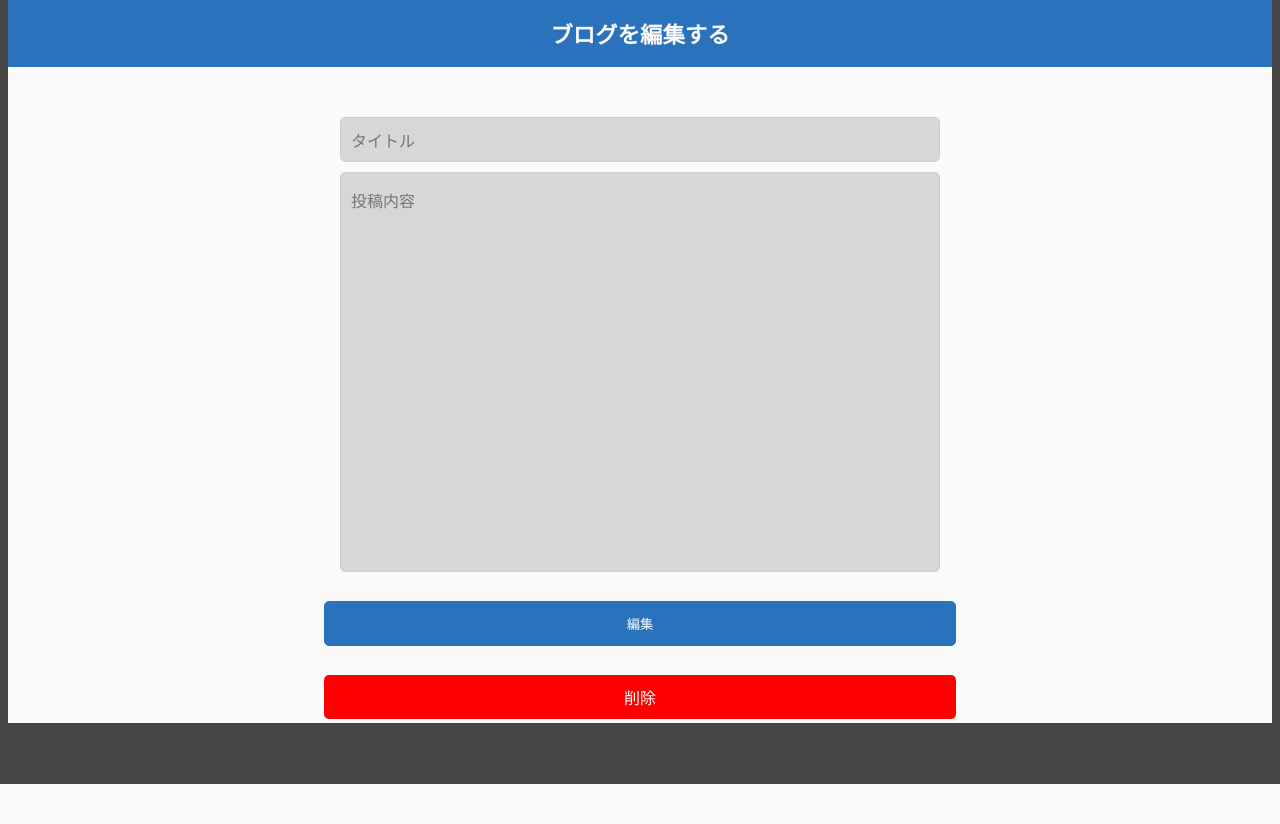
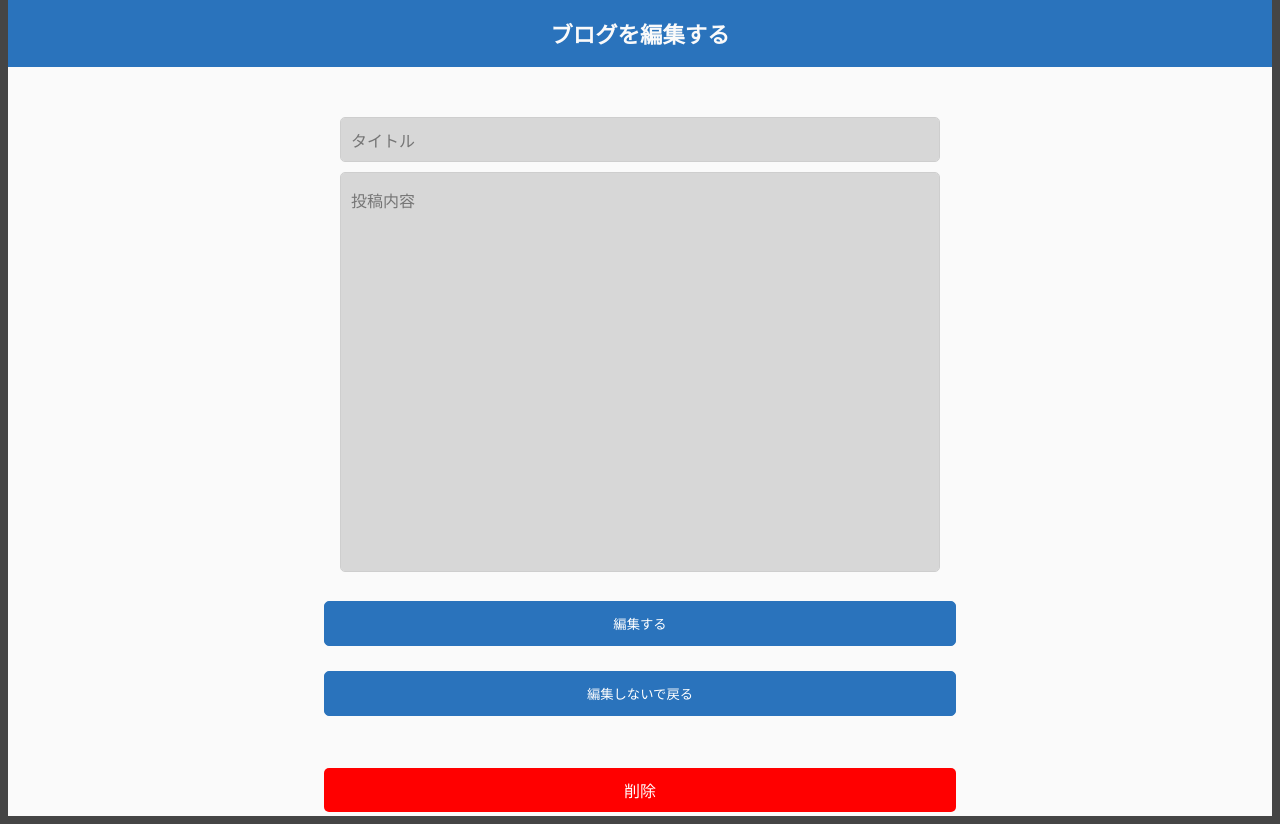
Before and after one commit to 2024AIT-OOP2-G18/flask-blog, a Flask app: template templates/edit.html in a window 1280 px wide. Shown: the part 16-840 px from the top of the page. Before the commit the page ends 800 px from the top, so only its background shows below. Run offline with Flask 3, Linux system fonts and the light colour scheme; the template is opened without the code that fills it, so the values that code supplies are empty.

Commit message:
編集しないで戻るボタンの実装

```diff
--- a/static/blog-style.css
+++ b/static/blog-style.css
@@ -94,3 +94,7 @@ body {
     cursor: pointer;
     border-radius: 5px;
   }
+
+  #back {
+    margin: 0 auto 48px;
+  }
--- a/templates/edit.html
+++ b/templates/edit.html
@@ -18,9 +18,17 @@
                 required><br/>
                 <textarea name="contents" placeholder="投稿内容"
                 required>{{ blog.contents}}</textarea><br/>
-                <button id="submit" type="submit">編集</button>
+                <button id="submit" type="submit">編集する</button>
             </form>
+            <button
+                type="button"
+                id="back"
+                onclick="location.href='{{ url_for('view.blog_detail', blog_id=blog.id) }}'"
+
+            >
+                編集しないで戻る</button>
             <button id="deleteBtn" type="submit">削除</button>
+
         </div>
     </div>
 </body>
```
